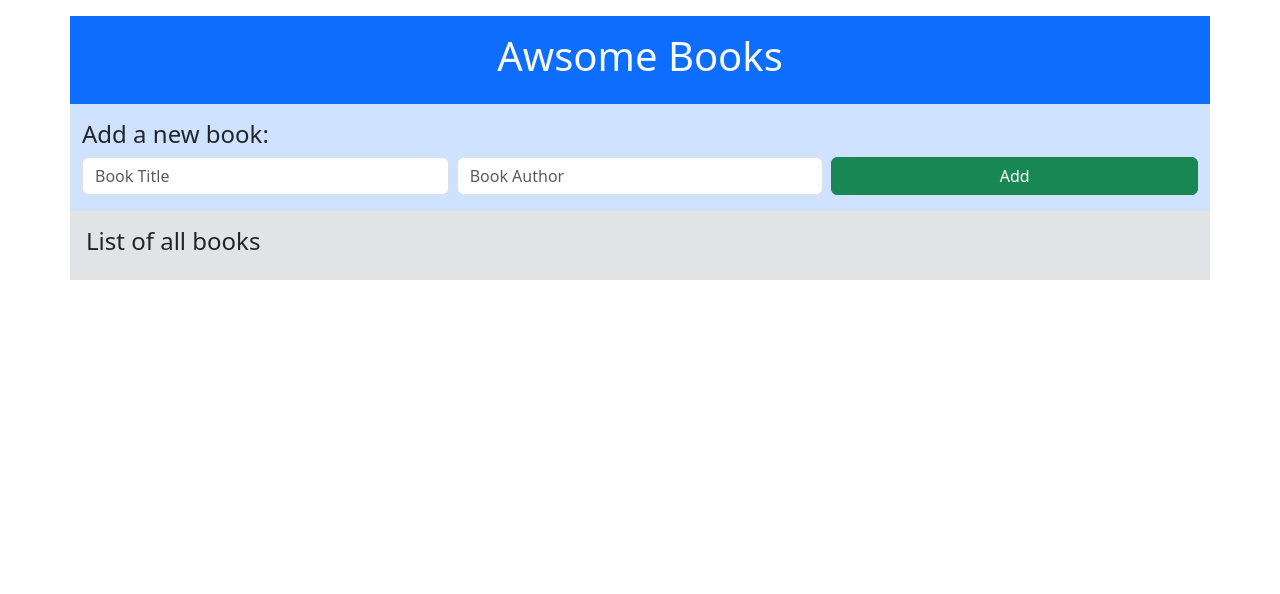
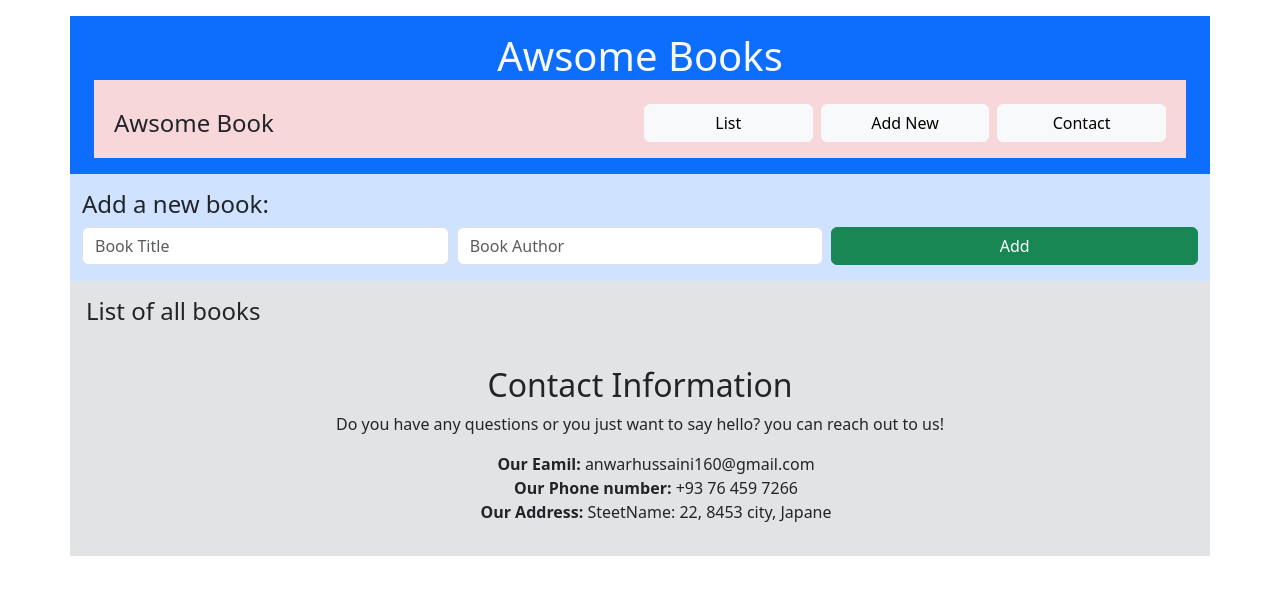
Before and after one commit to M-Anwar-Hussaini/Awesome-Library, a website: page index.html in a window 1280 px wide. Drawn offline with Linux system fonts and the light colour scheme.

Commit message:
Make the markup for contact and navigations on html file

```diff
--- a/index.html
+++ b/index.html
@@ -12,6 +12,18 @@
   <body class="p-0 p-sm-1 p-sm-1 p-md-2 p-lg-3">
     <header class="header container bg-primary p-3">
       <h1 class="h1 text-center text-light fs-1">Awsome Books</h1>
+
+      <!-- -------------- -->
+      <!-- Navigation Bar -->
+      <!-- -------------- -->
+      <div class="container">
+        <div class="row row-cols-1 g-2 row-cols-md-4 bg-danger-subtle align-items-center p-3">
+          <div class="col-12 col-md-6"><p class="mb-0 fs-4 align-self-center">Awsome Book</p></div>
+          <div class="col-12 col-md-2"><button class="btn btn-light w-100">List</button></div>
+          <div class="col-12 col-md-2"><button class="btn btn-light w-100">Add New</button></div>
+          <div class="col-12 col-md-2"><button class="btn btn-light w-100">Contact</button></div>
+        </div>
+      </div>
     </header>
     <main>
       <section class="container pt-3 pb-3 bg-primary-subtle">
@@ -43,26 +55,30 @@
         </form>
       </section>
 
-      <!------------------->
+      <!----------------------->
       <!-- SECTION BOOK LIST -->
-      <!------------------->
+      <!----------------------->
       <section class="container bg-secondary-subtle p-3">
         <h2 class="h4">List of all books</h2>
 
         <!-- Container of all books -->
+        <!-- The content of this section will be added by JavaScript -->
         <div class="container container--book">
-          <!--
-          <div class="row border border-success-subtle rounded-2 align-items-center p-2 fs-5 mt-2">
-            <div class="col col-12 col-md-8 mb-3 mb-md-0 text-center text-md-start">
-              <p class="book-title mb-0">
-                <strong>Book</strong> by <strong>Author</strong>
-              </p>
-            </div>
-            <div class="col col-12 col-md-4">
-              <button class="btn btn-danger w-100 fs-5">Remove</button>
-            </div>
-          </div>
-          -->
+        </div>
+      </section>
+
+      <!----------------------->
+      <!-- SECTION CONTACCT -->
+      <!----------------------->
+      <section>
+        <div class="container pt-3 pb-3 bg-secondary-subtle text-center">
+          <h2>Contact Information</h2>
+          <p>Do you have any questions or you just want to say hello? you can reach out to us!</p>
+          <ul>
+            <li><strong>Our Eamil: </strong> anwarhussaini160@gmail.com</li>
+            <li><strong>Our Phone number: </strong> +93 76 459 7266</li>
+            <li><strong>Our Address: </strong> SteetName: 22, 8453 city, Japane</li>
+          </ul>
         </div>
       </section>
     </main>
```
